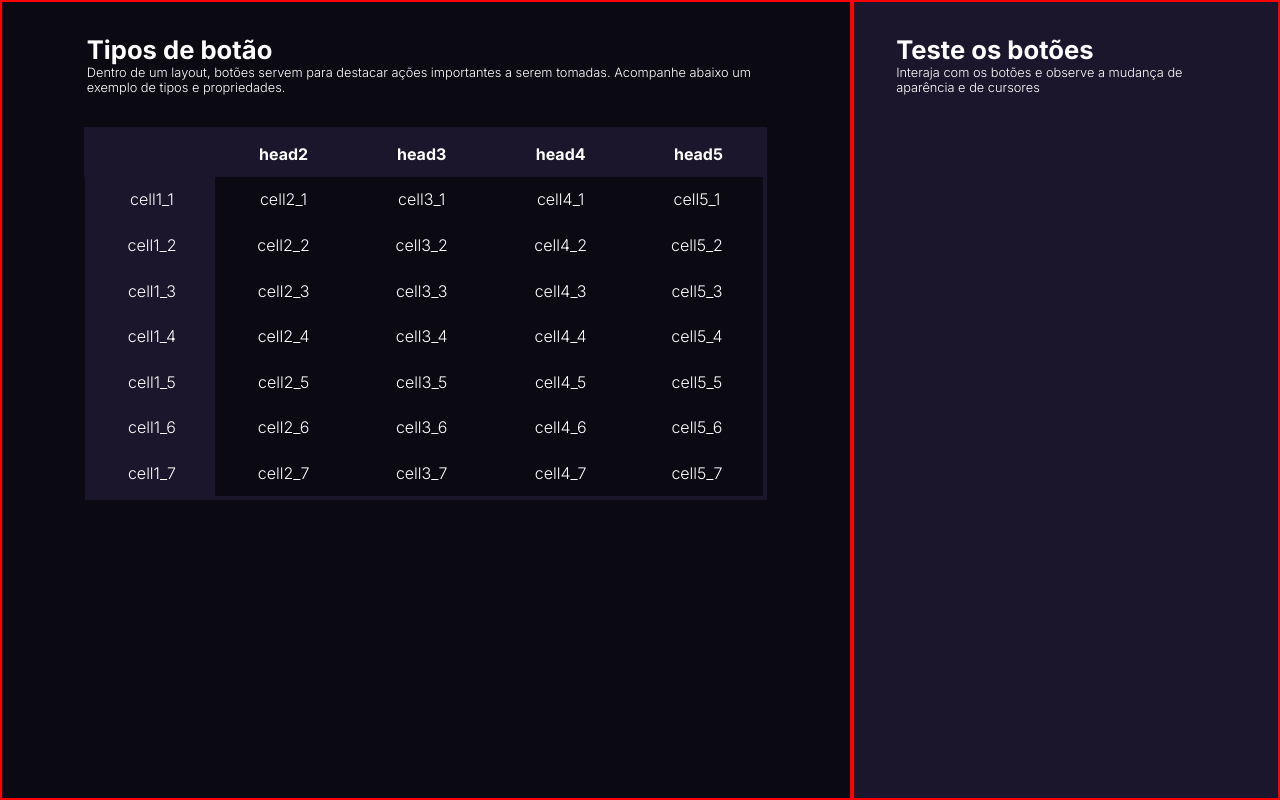
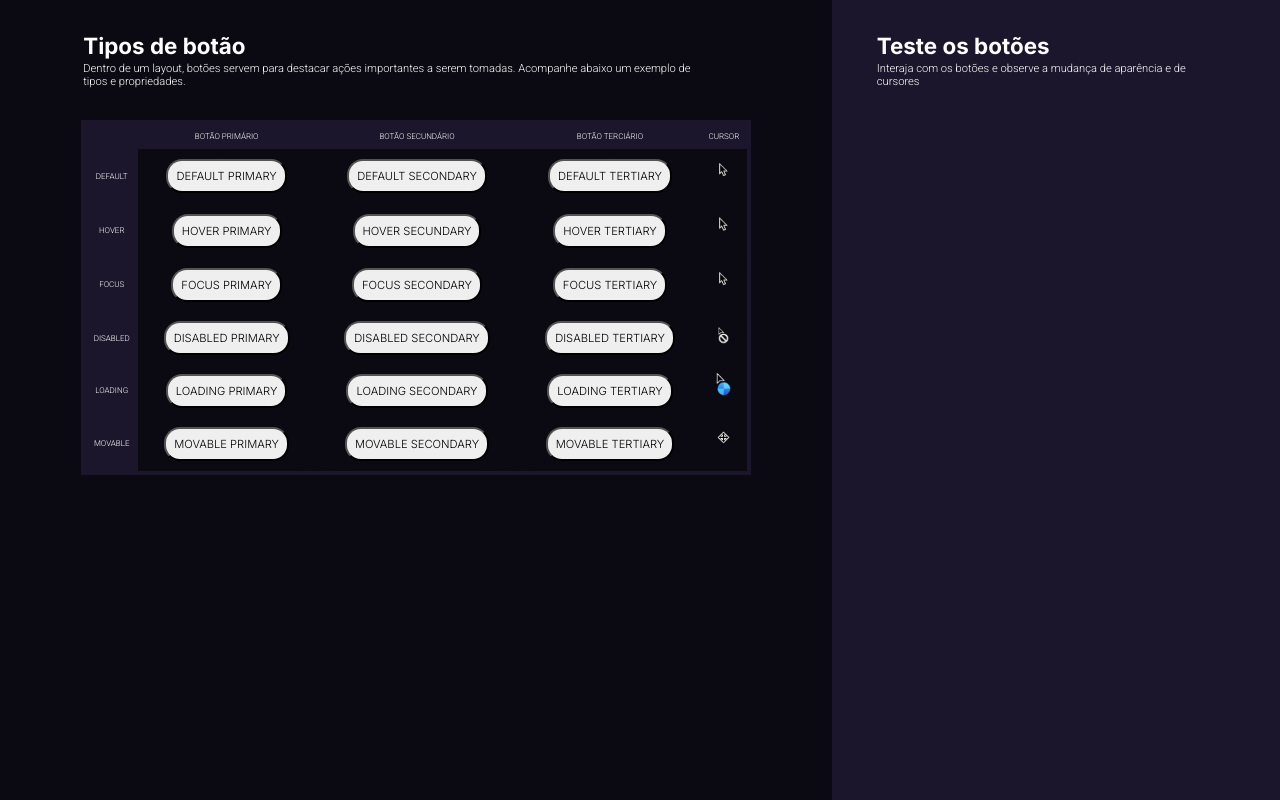
Before and after one commit to nathalia-84/botoes-e-cursores, a plain HTML site: page index.html in a window 1280 px wide. Drawn offline with Linux system fonts and the light colour scheme.

Commit message:
Updated html e css

```diff
--- a/index.html
+++ b/index.html
@@ -1,5 +1,5 @@
 <!DOCTYPE html>
-<html lang="en">
+<html lang="pt-BR">
 
 <head>
     <meta charset="UTF-8">
@@ -24,61 +24,54 @@
                 <thead>
                     <tr class="header">
                         <th></th>
-                        <th>head2</th>
-                        <th>head3</th>
-                        <th>head4</th>
-                        <th>head5</th>
+                        <th>BOTÃO PRIMÁRIO</th>
+                        <th>BOTÃO SECUNDÁRIO</th>
+                        <th>BOTÃO TERCIÁRIO</th>
+                        <th>CURSOR</th>
                     </tr>
                 </thead>
                 <tbody>
-                    <tr>
-                        <td class="left-column">cell1_1</td>
-                        <td>cell2_1</td>
-                        <td>cell3_1</td>
-                        <td>cell4_1</td>
-                        <td>cell5_1</td>
+                    <tr class="default">
+                        <td class="left-column">DEFAULT</td>
+                        <td><button type="button">default primary</button></td>
+                        <td><button type="button">default secondary</button></td>
+                        <td><button type="button">default tertiary</button></td>
+                        <td><img src="./assets/pointer.png" width="25px"/></td>
                     </tr>
-                    <tr>
-                        <td class="left-column">cell1_2</td>
-                        <td>cell2_2</td>
-                        <td>cell3_2</td>
-                        <td>cell4_2</td>
-                        <td>cell5_2</td>
+                    <tr class="hover">
+                        <td class="left-column">HOVER</td>
+                        <td><button type="button">hover primary</button></td>
+                        <td><button type="button">hover secundary</button></td>
+                        <td><button type="button">hover tertiary</button></td>
+                        <td><img src="./assets/pointer.png" width="25px"/></td>
                     </tr>
-                    <tr>
-                        <td class="left-column">cell1_3</td>
-                        <td>cell2_3</td>
-                        <td>cell3_3</td>
-                        <td>cell4_3</td>
-                        <td>cell5_3</td>
+                    <tr class="focus">
+                        <td class="left-column">FOCUS</td>
+                        <td><button type="button">focus primary</button></td>
+                        <td><button type="button">focus secondary</button></td>
+                        <td><button type="button">focus tertiary</button></td>
+                        <td><img src="./assets/pointer.png" width="25px"/></td>
                     </tr>
-                    <tr>
-                        <td class="left-column">cell1_4</td>
-                        <td>cell2_4</td>
-                        <td>cell3_4</td>
-                        <td>cell4_4</td>
-                        <td>cell5_4</td>
+                    <tr class="disabled">
+                        <td class="left-column">DISABLED</td>
+                        <td><button type="button">disabled primary</button></td>
+                        <td><button type="button">disabled secondary</button></td>
+                        <td><button type="button">disabled tertiary</button></td>
+                        <td><img src="./assets/frame.png" width="25px"/></td>
                     </tr>
-                    <tr>
-                        <td class="left-column">cell1_5</td>
-                        <td>cell2_5</td>
-                        <td>cell3_5</td>
-                        <td>cell4_5</td>
-                        <td>cell5_5</td>
+                    <tr class="loading">
+                        <td class="left-column">LOADING</td>
+                        <td><button type="button">loading primary</button></td>
+                        <td><button type="button">loading secondary</button></td>
+                        <td><button type="button">loading tertiary</button></td>
+                        <td><img src="./assets/busybutclickable.png" width="25px"/></td>
                     </tr>
-                    <tr>
-                        <td class="left-column">cell1_6</td>
-                        <td>cell2_6</td>
-                        <td>cell3_6</td>
-                        <td>cell4_6</td>
-                        <td>cell5_6</td>
-                    </tr>
-                    <tr>
-                        <td class="left-column">cell1_7</td>
-                        <td>cell2_7</td>
-                        <td>cell3_7</td>
-                        <td>cell4_7</td>
-                        <td>cell5_7</td>
+                    <tr class="movable">
+                        <td class="left-column">MOVABLE</td>
+                        <td><button type="button">movable primary</button></td>
+                        <td><button type="button">movable secondary</button></td>
+                        <td><button type="button">movable tertiary</button></td>
+                        <td><img src="./assets/move.png" width="25px"/></td>
                     </tr>
                 </tbody>
                 </tr>
--- a/styles.css
+++ b/styles.css
@@ -7,30 +7,39 @@
 body {
     font-family: 'Inter', sans-serif;
     font-weight: lighter;
-    font-size: .8rem;
+    font-size: .7rem;
     color: #FFFFFF;
     height: 100vh;
-
-
     display: flex;
 }
 
+p {
+    margin: .2rem 0;
+    font-family: 'Roboto', sans-serif;
+    text-align: left;
+    padding-right: 2rem;
+}
+
 .left-wrapper {
+    width: 65%;
     padding: 2rem 0;
     background-color: #0B0911;
-    border: 2px solid red;
 }
 
 .right-wrapper {
+    width: 35%;
     padding: 2rem 0;
     background-color: #1C162C;
-    border: 2px solid red;
 }
 
 .text-wrapper{
     width: 80%;
     margin-left: auto;
     margin-right: auto;
+}
+
+table {
+    border-radius: 50%;
 }
 
 table, tr, td, th{
@@ -51,11 +60,10 @@ table.buttonsTable {
 
 table.buttonsTable td,
 table.buttonsTable th {
-    padding: .8rem 0;
+    padding: .5rem .05rem;
 }
 
 table.buttonsTable tbody td {
-    font-size: 1rem;
 }
 
 table.buttonsTable thead {
@@ -63,14 +71,27 @@ table.buttonsTable thead {
 }
 
 table.buttonsTable thead th {
-    font-size: 1rem;
-    font-weight: bold;
-    color: #FFFFFF;
+    font-family: 'Roboto', sans-serif;
+    font-size: .5rem;
+    font-weight: lighter;
     text-align: center;
-    border-left: 6px solid #1C162C;
+
 }
 
 
 .left-column {
     background-color: #1C162C;
+    font-family: 'Roboto', sans-serif;
+    font-size: .5rem;
+    font-weight: lighter;
+    text-align: center;
 }
+
+button {
+    text-transform: uppercase;
+    font-family: inherit;
+    font-weight: inherit;
+    font-size: inherit;
+    padding: .5rem .5rem;
+    border-radius: 1rem;
+}
```
Also changed, not shown: assets/busybutclickable.png (added), assets/frame.png (added), assets/move.png (added), assets/pointer.png (added).
